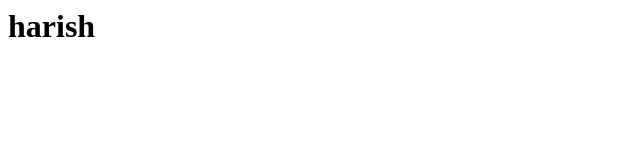
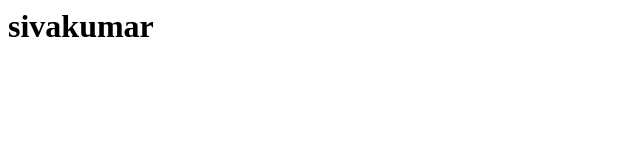
Before and after one commit to harishs123088/demo1, a plain HTML site: page index.html in a window 1280 px wide. Shown: the whole page, without its empty margins (0-640 px from the left). Drawn offline with Linux system fonts and the light colour scheme.

Commit message:
Update index.html

```diff
--- a/index.html
+++ b/index.html
@@ -1,6 +1,6 @@
 <html>
 <body>
-<h1>harish</h1>
+<h1>sivakumar</h1>
 
 </body>
 </html>
```
